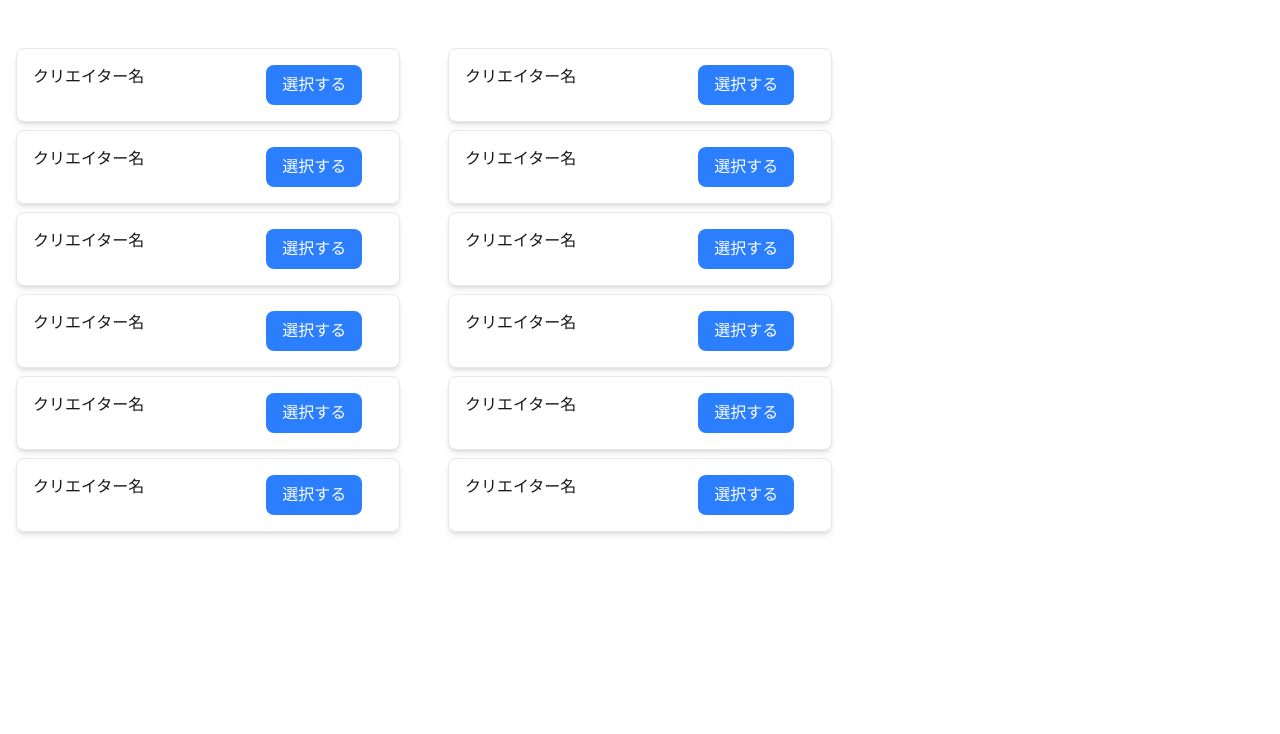
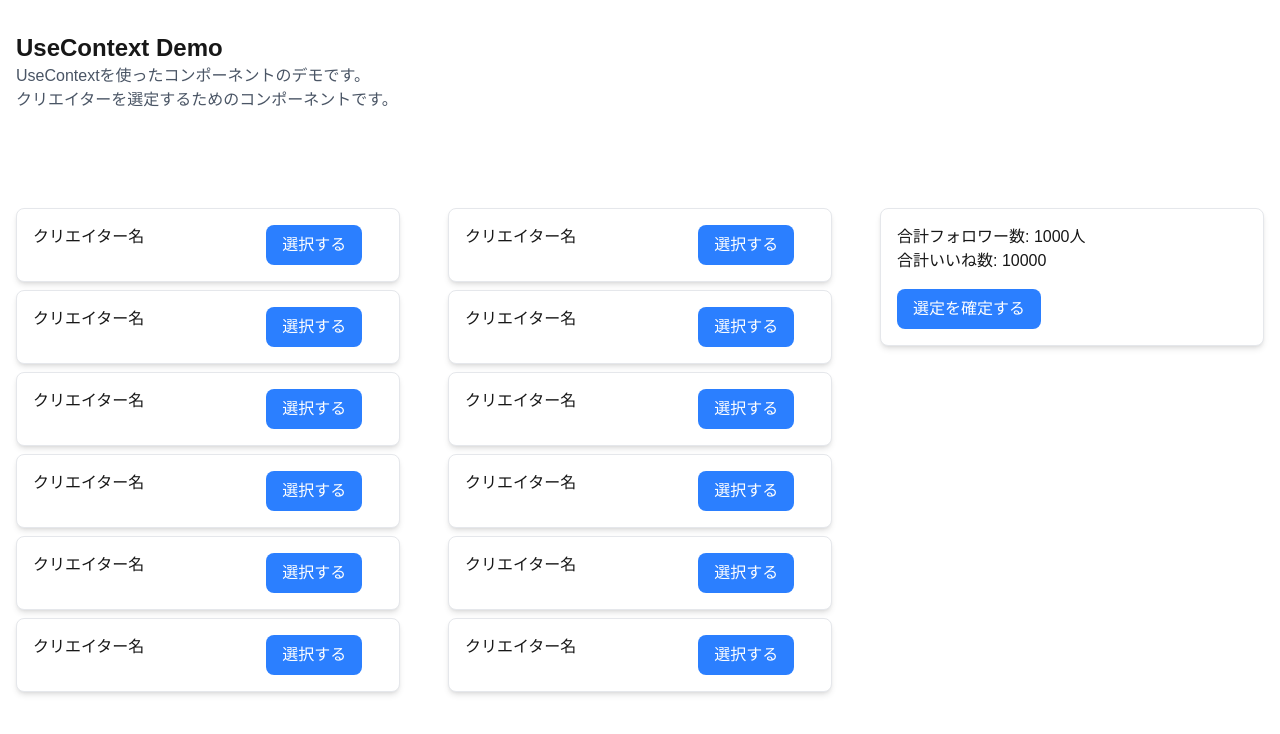
Before and after one commit to ikeyu0806/react-state-lib-comparison, a Next.js app: page /use_context in a window 1280 px wide. Shown: the top 734 px of the page. Built offline with nearby package versions, Linux system fonts and the light colour scheme.

Commit message:
implement CandidatesInsights component

```diff
--- a/app/use_context/page.tsx
+++ b/app/use_context/page.tsx
@@ -1,15 +1,26 @@
 import CreatorLists from "@/components/UseContextDemo/CreatorLists"
 import CandidatesLists from "@/components/UseContextDemo/CandidatesLists"
+import CandidatesInsights from "@/components/UseContextDemo/CandidatesInsights"
 
 export default function UseContextPage() {
   return (
     <div className="grid grid-cols-12 gap-4">
+      <div className="col-span-12 my-4 p-4">
+        <h1 className="text-2xl font-bold">UseContext Demo</h1>
+        <p className="text-gray-600">
+          UseContextを使ったコンポーネントのデモです。<br />
+          クリエイターを選定するためのコンポーネントです。
+        </p>
+      </div>
       <div className="col-span-4 my-4 p-4">
         <CreatorLists />
       </div>
       <div className="col-span-4 my-4 p-4">
         <CandidatesLists />
       </div>
+      <div className="col-span-4 my-4 p-4">
+        <CandidatesInsights />
+      </div>
     </div>
   )
 }
--- /dev/null
+++ b/components/UseContextDemo/CandidatesInsights.tsx
@@ -0,0 +1,11 @@
+export default function CandidatesInsights() {
+  return (
+    <div className="my-4 p-4 bg-white border border-gray-200 rounded-lg shadow-md">
+      <div>合計フォロワー数: 1000人</div>
+      <div>合計いいね数: 10000</div>
+      <button className="bg-blue-500 text-white rounded-lg px-4 py-2 mt-4">
+        選定を確定する
+      </button>
+    </div>
+  )
+}
```
